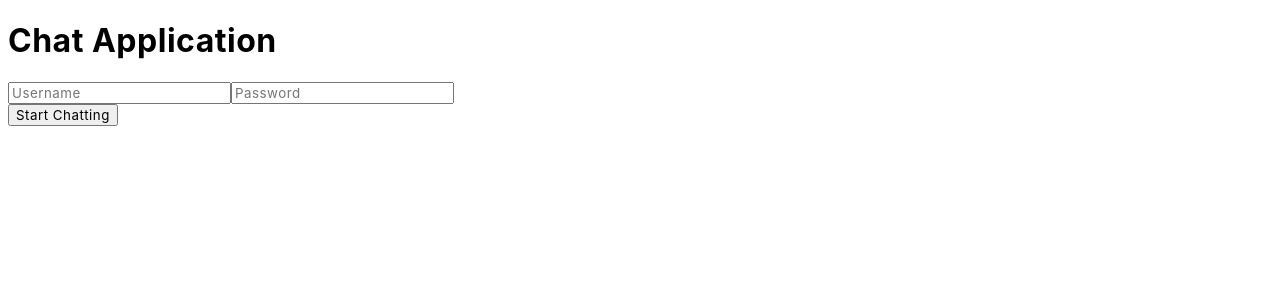
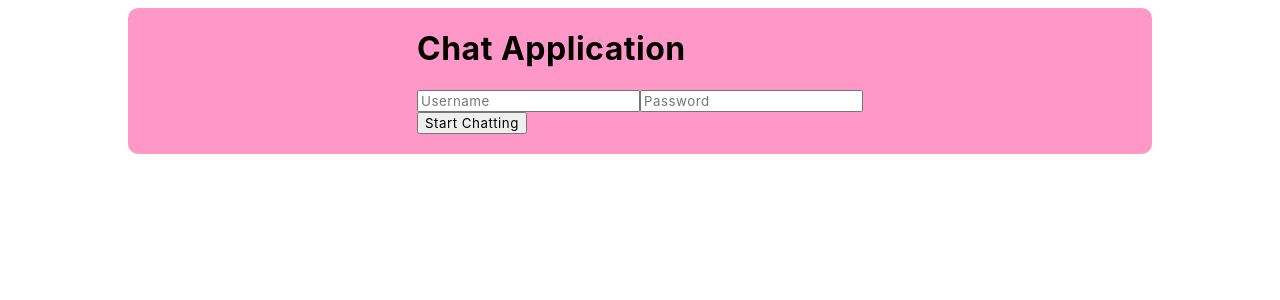
Before and after one commit to VeronicaAndersen/message_app, a React (Create React App) app: page / in a window 1280 px wide. Shown: the top 300 px of the page. Built offline with nearby package versions, Linux system fonts and the light colour scheme.

Commit message:
Added some styling

```diff
--- a/src/App.css
+++ b/src/App.css
@@ -204,3 +204,14 @@
     position: relative;
     font-size: 14px;
 }
+
+.wrapper{
+    display: flex;
+    background-color: #ff98c6;
+    height: fit-content;
+    width: 80vw;
+    justify-content: center;
+    margin-left: auto;
+    margin-right: auto;
+    border-radius: 10px;
+}
```
